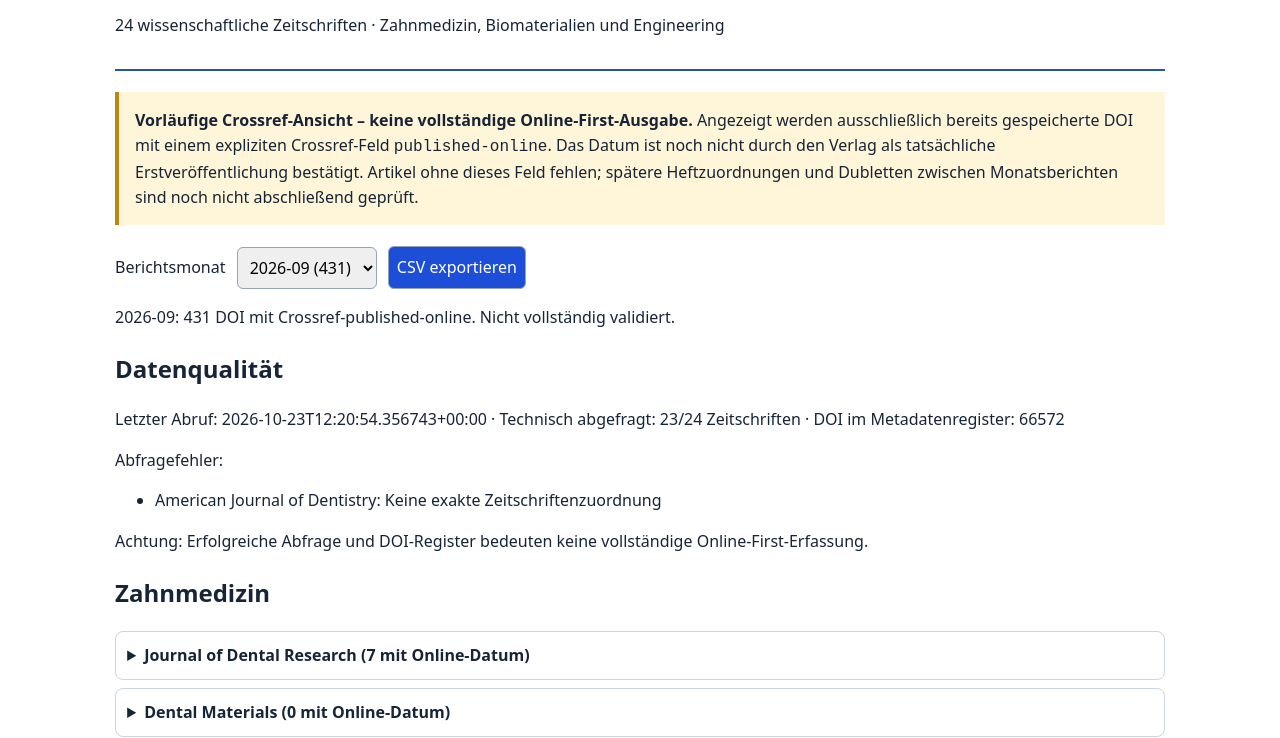
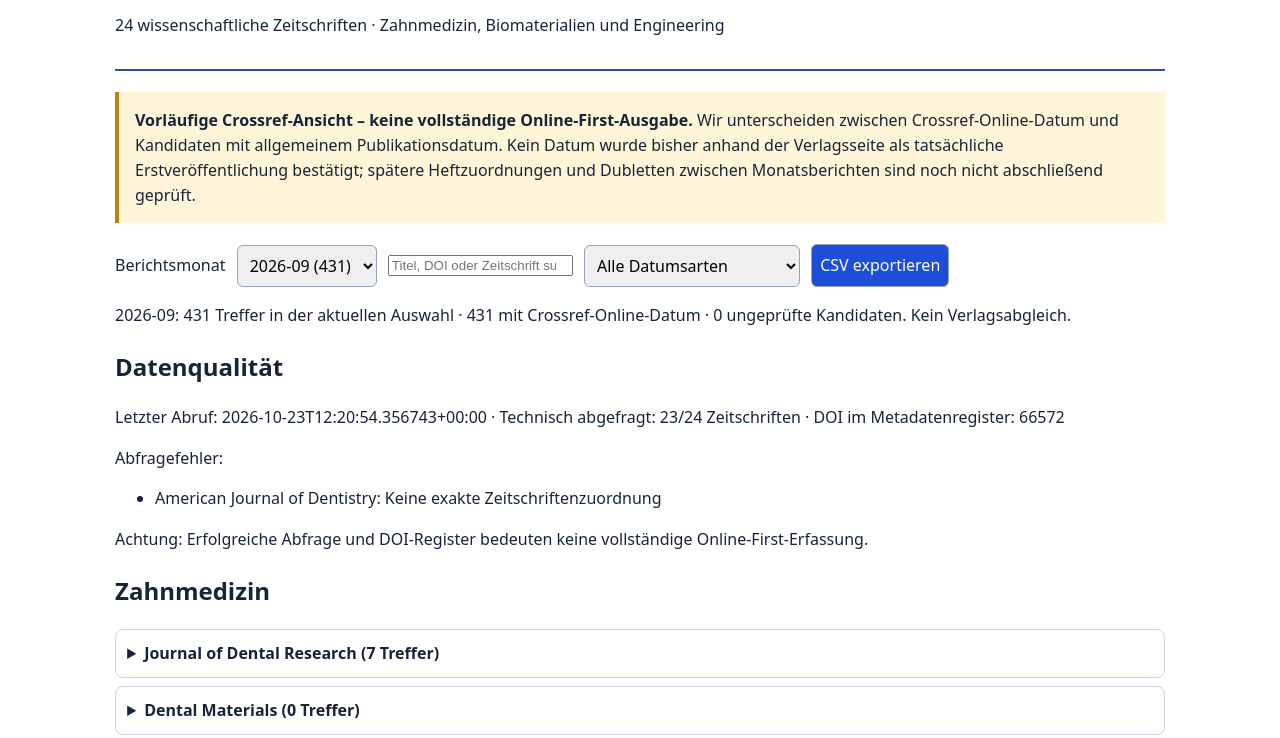
Before and after one commit to mikkisixx/literaturmonitor-24-journale, a plain HTML site: page index.html in a window 1280 px wide. Shown: the part 85-823 px from the top of the page. Drawn offline with Linux system fonts and the light colour scheme.

Commit message:
Füge lesbare Suche und getrennte Datumskategorien für Monatsberichte hinzu

```diff
--- a/index.html
+++ b/index.html
@@ -2,22 +2,22 @@
 <html lang="de"><head><meta charset="utf-8"><meta name="viewport" content="width=device-width,initial-scale=1"><title>Literaturmonitor – 24 Journale</title>
 <style>body{font:16px/1.55 system-ui,sans-serif;max-width:1050px;margin:2rem auto;padding:0 1rem;color:#172437;background:#fff}header{border-bottom:2px solid #2855a3;padding-bottom:1rem}h1{margin-bottom:0}aside{padding:1rem;background:#fff5d9;border-left:4px solid #bc8615;margin:1.3rem 0}details{border:1px solid #cbd5e1;border-radius:8px;margin:.5rem 0;padding:.7rem}summary{cursor:pointer;font-weight:600}small,.muted{color:#536377}a{color:#2055a0}li{margin:.35rem 0}select,button{padding:.5rem;border:1px solid #94a3b8;border-radius:6px;font:inherit}button{background:#1d4ed8;color:white;cursor:pointer}button:disabled{opacity:.5;cursor:default}.toolbar{display:flex;align-items:center;gap:.7rem;flex-wrap:wrap}.tag{font-size:.8rem;color:#7c4b00;background:#fff3cd;border-radius:5px;padding:.1rem .4rem}.date{color:#475569;font-size:.9rem}.article{padding:.4rem 0;border-bottom:1px solid #eef2f7}.article:last-child{border-bottom:0}</style></head>
 <body><header><h1>Literaturmonitor</h1><p>24 wissenschaftliche Zeitschriften · Zahnmedizin, Biomaterialien und Engineering</p></header>
-<aside><strong>Vorläufige Crossref-Ansicht – keine vollständige Online-First-Ausgabe.</strong> Angezeigt werden ausschließlich bereits gespeicherte DOI mit einem expliziten Crossref-Feld <code>published-online</code>. Das Datum ist noch nicht durch den Verlag als tatsächliche Erstveröffentlichung bestätigt. Artikel ohne dieses Feld fehlen; spätere Heftzuordnungen und Dubletten zwischen Monatsberichten sind noch nicht abschließend geprüft.</aside>
-<section class="toolbar"><label for="month">Berichtsmonat</label><select id="month" aria-label="Berichtsmonat"><option>Lade Monatsdaten …</option></select><button id="csv" disabled>CSV exportieren</button></section>
+<aside><strong>Vorläufige Crossref-Ansicht – keine vollständige Online-First-Ausgabe.</strong> Wir unterscheiden zwischen Crossref-Online-Datum und Kandidaten mit allgemeinem Publikationsdatum. Kein Datum wurde bisher anhand der Verlagsseite als tatsächliche Erstveröffentlichung bestätigt; spätere Heftzuordnungen und Dubletten zwischen Monatsberichten sind noch nicht abschließend geprüft.</aside>
+<section class="toolbar"><label for="month">Berichtsmonat</label><select id="month" aria-label="Berichtsmonat"><option>Lade Monatsdaten …</option></select><input id="search" type="search" placeholder="Titel, DOI oder Zeitschrift suchen" aria-label="Artikel suchen"><select id="kind" aria-label="Datumsqualität"><option value="all">Alle Datumsarten</option><option value="crossref_online">Crossref-Online-Datum</option><option value="crossref_published_unverified">Ungeprüfte Kandidaten</option></select><button id="csv" disabled>CSV exportieren</button></section>
 <p id="status" role="status">Lade verfügbare Monate …</p><section id="quality" aria-live="polite"></section><main id="journals"></main>
 <footer><small>Quelle: Crossref. Die tägliche Datensammlung läuft unabhängig von dieser Seite. Keine manuelle Prüfung der 24 Verlagsseiten erfolgt.</small></footer>
 <script>
 const groups={"Zahnmedizin":["Journal of Dental Research","Dental Materials","Journal of Dentistry","American Journal of Dentistry","Journal of Adhesive Dentistry","Journal of Prosthetic Dentistry","International Journal of Prosthodontics","Quintessence International","Operative Dentistry","Clinical Oral Investigations","European Journal of Oral Sciences","The Journal of Esthetic and Restorative Dentistry","International Endodontic Journal","Journal of Endodontics","Dental Traumatology","International Journal of Paediatric Dentistry","BMC Oral Health"],"Biomaterialien":["Journal of the Mechanical Behavior of Biomedical Materials","Journal of Materials Science: Materials in Medicine","Acta Biomaterialia","Journal of Oral Rehabilitation"],"Engineering":["Journal of the American Ceramic Society","Journal of the European Ceramic Society","Journal of Biomechanics"]};
 const $=id=>document.getElementById(id),root=$("journals");let current=null;let qualityData=null;
 function text(tag,value){const el=document.createElement(tag);el.textContent=value;return el;}
-function render(report){current=report;root.replaceChildren();const articles=report.articles||[];const byJournal=new Map();for(const a of articles){if(!byJournal.has(a.journal))byJournal.set(a.journal,[]);byJournal.get(a.journal).push(a)}
-$("status").textContent=report.month+": "+articles.length+" DOI mit Crossref-published-online. Nicht vollständig validiert."; $("csv").disabled=!articles.length;
-for(const [group,names] of Object.entries(groups)){root.append(text("h2",group));for(const name of names){const found=byJournal.get(name)||[];const indexed=qualityData?.counts?.[name]?.indexed_records;const details=document.createElement("details"),summary=text("summary",name+" ("+found.length+" mit Online-Datum)");details.append(summary);if(!found.length){details.append(text("p","Kein September-Treffer mit explizitem Crossref-Online-Datum. "+(indexed!==undefined?"In den letzten 45 Tagen wurden "+indexed+" indexierte Datensätze dieser Zeitschrift abgerufen (nicht gleichbedeutend mit September-Neuerscheinungen). ":"")+"Das ist kein Nachweis, dass keine Artikel erschienen sind. Die Verlagsdaten müssen geprüft werden."));}else{for(const a of found){const p=document.createElement("div");p.className="article";const link=document.createElement("a");link.href="https://doi.org/"+encodeURIComponent(a.doi);link.target="_blank";link.rel="noopener noreferrer";link.textContent=a.title||a.doi;p.append(link,text("span"," · "+a.online_date+" · "+a.doi));details.append(p)}}root.append(details)}}
+function render(report){current=report;root.replaceChildren();const articles=(report.articles||[]).filter(a=>($("kind").value==="all"||a.date_basis===$("kind").value)&&(!$("search").value||[a.title,a.doi,a.journal].join(" ").toLocaleLowerCase().includes($("search").value.toLocaleLowerCase())));const byJournal=new Map();for(const a of articles){if(!byJournal.has(a.journal))byJournal.set(a.journal,[]);byJournal.get(a.journal).push(a)}
+$("status").textContent=report.month+": "+articles.length+" Treffer in der aktuellen Auswahl · "+articles.filter(a=>a.date_basis==="crossref_online").length+" mit Crossref-Online-Datum · "+articles.filter(a=>a.date_basis!=="crossref_online").length+" ungeprüfte Kandidaten. Kein Verlagsabgleich."; $("csv").disabled=!articles.length;
+for(const [group,names] of Object.entries(groups)){root.append(text("h2",group));for(const name of names){const found=byJournal.get(name)||[];const indexed=qualityData?.counts?.[name]?.indexed_records;const details=document.createElement("details"),summary=text("summary",name+" ("+found.length+" Treffer)");details.append(summary);if(!found.length){details.append(text("p","Keine Treffer in der aktuellen Auswahl. "+(indexed!==undefined?"In den letzten 45 Tagen wurden "+indexed+" indexierte Datensätze dieser Zeitschrift abgerufen (nicht gleichbedeutend mit September-Neuerscheinungen). ":"")+"Das ist kein Nachweis, dass keine Artikel erschienen sind. Die Verlagsdaten müssen geprüft werden."));}else{for(const a of found){const p=document.createElement("div");p.className="article";const link=document.createElement("a");link.href="https://doi.org/"+encodeURIComponent(a.doi);link.target="_blank";link.rel="noopener noreferrer";link.textContent=a.title||a.doi;p.append(link,text("span"," · "+(a.display_date||a.online_date||"Datum unbekannt")+" · "+a.doi+" · "+(a.date_basis==="crossref_online"?"Crossref-Online-Datum":"Publikationsdatum: Erstveröffentlichung ungeklärt")));details.append(p)}}root.append(details)}}
 }
 async function loadMonth(month){root.replaceChildren();$("status").textContent="Lade "+month+" …";$("csv").disabled=true;try{const r=await fetch("data/months/"+encodeURIComponent(month)+".json?refresh="+Date.now());if(!r.ok)throw Error("HTTP "+r.status);render(await r.json())}catch(e){$("status").textContent="Monatsdaten noch nicht verfügbar: "+e.message+". Prüfe GitHub Actions → Monatsansichten aktualisieren."}}
 async function init(){try{const r=await fetch("data/months/index.json?refresh="+Date.now());if(!r.ok)throw Error("HTTP "+r.status);const info=await r.json();const months=info.months||[];if(!months.length)throw Error("Noch keine Monatsdateien");const select=$("month");select.replaceChildren();for(const entry of months.slice().reverse()){const option=document.createElement("option");option.value=entry.month;option.textContent=entry.month+" ("+entry.count+")";select.append(option)}const preferred=months.some(m=>m.month==="2026-09")?"2026-09":select.value;select.value=preferred;await loadMonth(preferred)}catch(e){$("status").textContent="Monatsdaten werden gerade vorbereitet ("+e.message+"). Bitte später neu laden."}}
-$("month").addEventListener("change",e=>loadMonth(e.target.value));
-$("csv").addEventListener("click",()=>{if(!current)return;const q=s=>'"'+String(s??"").replaceAll('"','""')+'"';const rows=[["Zeitschrift","Titel","DOI","Crossref Online-Datum","DOI-Link"],...current.articles.map(a=>[a.journal,a.title,a.doi,a.online_date,"https://doi.org/"+a.doi])];const csv="\ufeff"+rows.map(row=>row.map(q).join(";")).join("\r\n");const url=URL.createObjectURL(new Blob([csv],{type:"text/csv;charset=utf-8"}));const a=document.createElement("a");a.href=url;a.download="Literaturmonitor_"+current.month+"_vorlaeufig.csv";a.click();URL.revokeObjectURL(url)});
+$("month").addEventListener("change",e=>loadMonth(e.target.value));$("kind").addEventListener("change",()=>{if(current)render(current)});$("search").addEventListener("input",()=>{if(current)render(current)});
+$("csv").addEventListener("click",()=>{if(!current)return;const q=s=>'"'+String(s??"").replaceAll('"','""')+'"';const rows=[["Zeitschrift","Titel","DOI","Datumsangabe","Datumsquelle","DOI-Link"],...current.articles.map(a=>[a.journal,a.title,a.doi,a.display_date||a.online_date,a.date_basis,"https://doi.org/"+a.doi])];const csv="\ufeff"+rows.map(row=>row.map(q).join(";")).join("\r\n");const url=URL.createObjectURL(new Blob([csv],{type:"text/csv;charset=utf-8"}));const a=document.createElement("a");a.href=url;a.download="Literaturmonitor_"+current.month+"_vorlaeufig.csv";a.click();URL.revokeObjectURL(url)});
 async function quality(){try{const r=await fetch("data/status.json?refresh="+Date.now());if(!r.ok)return;const d=await r.json();qualityData=d;if(current)render(current);const section=$("quality");section.replaceChildren();section.append(text("h2","Datenqualität"));section.append(text("p","Letzter Abruf: "+(d.updated||"unbekannt")+" · Technisch abgefragt: "+d.checked+"/"+d.journal_count+" Zeitschriften · DOI im Metadatenregister: "+d.unique_observed_doi));if(Object.keys(d.errors||{}).length){const list=document.createElement("ul");for(const [name,reason] of Object.entries(d.errors)){list.append(text("li",name+": "+reason))}section.append(text("p","Abfragefehler:"),list)}section.append(text("p","Achtung: Erfolgreiche Abfrage und DOI-Register bedeuten keine vollständige Online-First-Erfassung."))}catch(e){$("quality").append(text("p","Datenqualität derzeit nicht abrufbar."))}}
 quality();init();
 </script></body></html>
```
